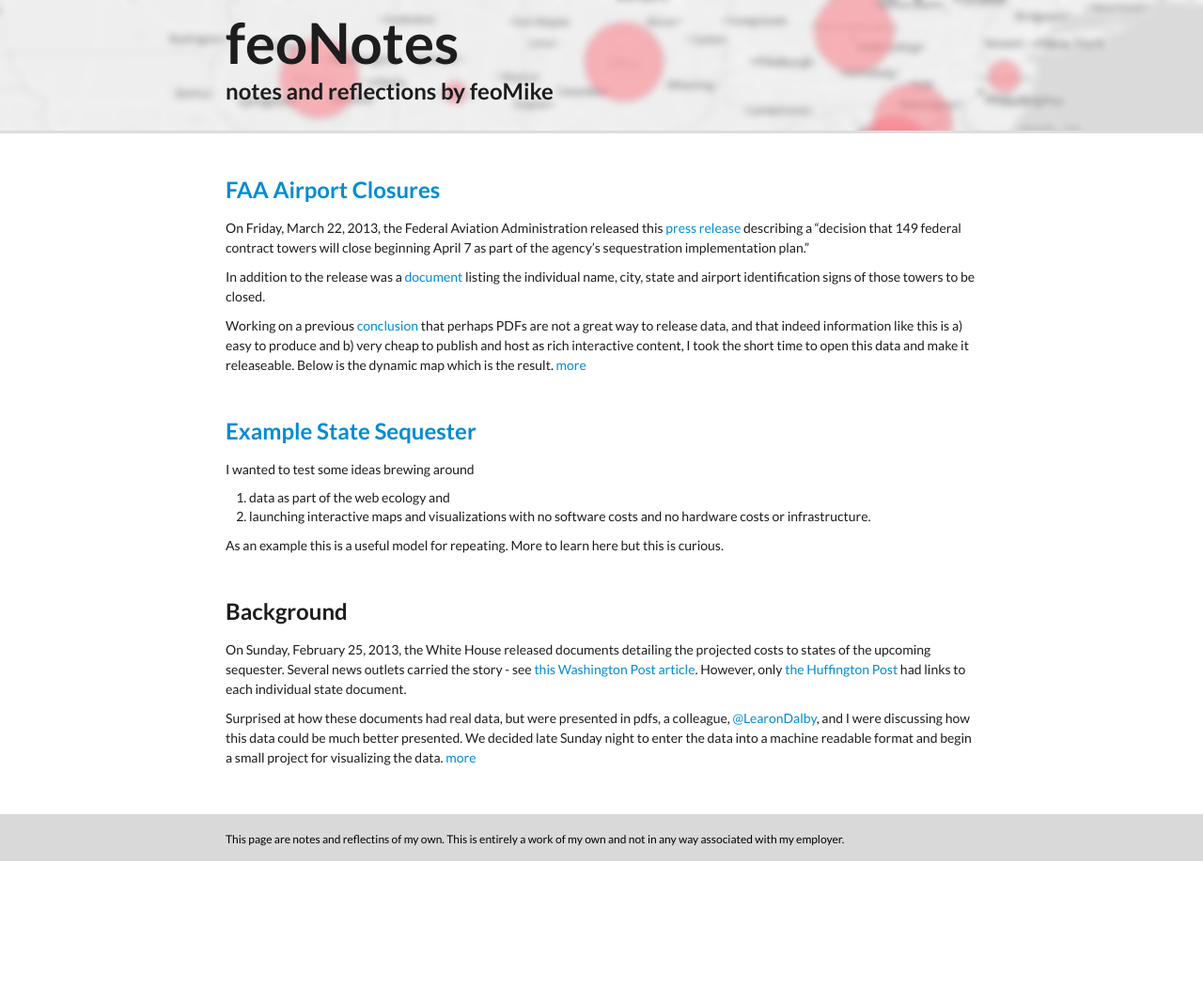
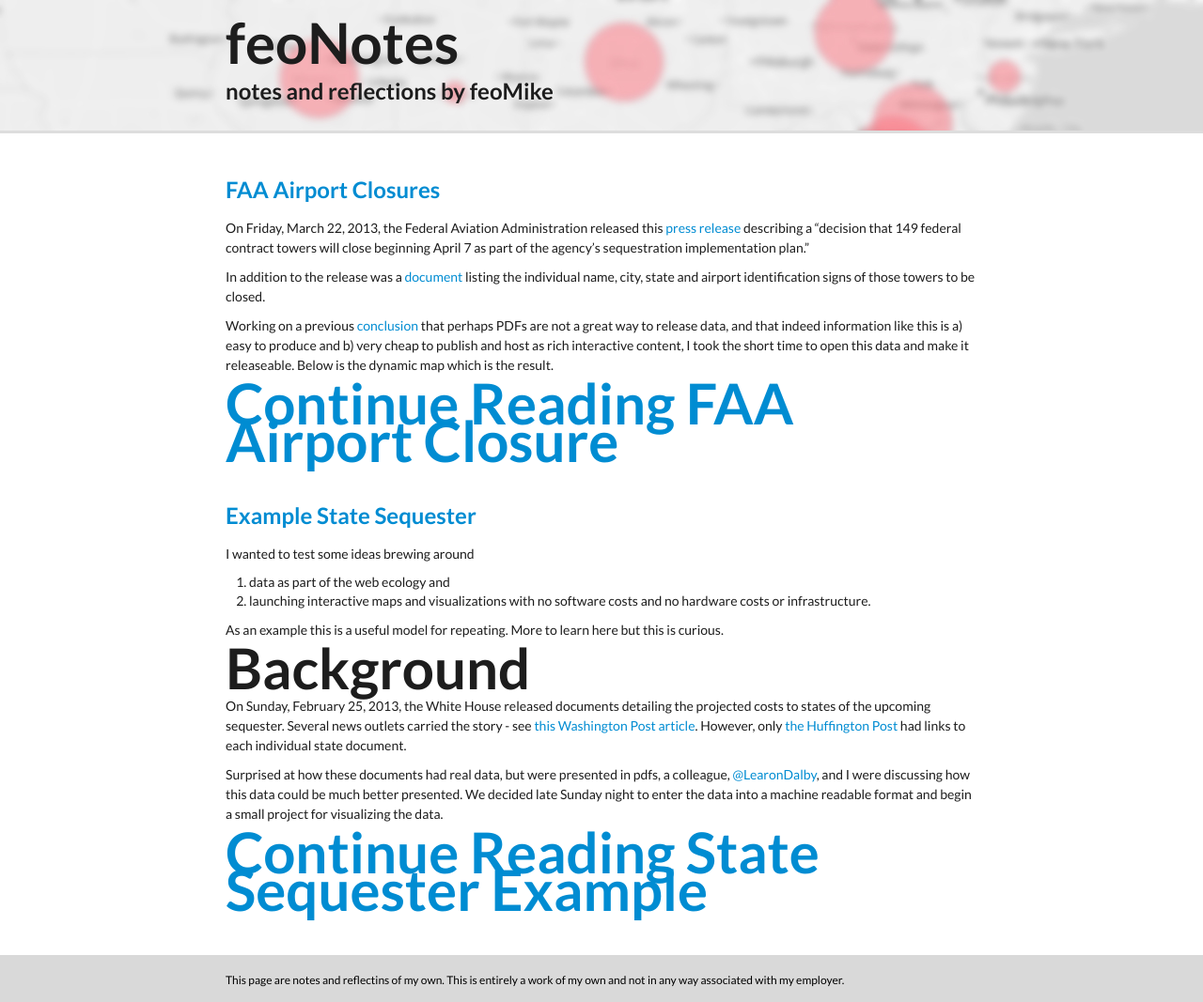
Before and after one commit to feomike/feomike.github.com, a Jekyll site: the page built from index.md, in a window 1280 px wide. Shown: the whole page at 94% size. Built offline with Jekyll 4.4.1, drawn with Linux system fonts in a browser that asks for light colours; Markdown is read by kramdown in place of the engine named in the settings; before the commit the page ends 917 px from its top, so only the background shows below that.

Commit message:
usability update

```diff
--- a/index.md
+++ b/index.md
@@ -11,7 +11,7 @@
 In addition to the release was a [document](http://www.faa.gov/news/media/fct_closed.pdf) listing the individual name, city, state and airport identification signs of those towers to be closed.
 
 Working on a previous [conclusion](http://feomike.github.com/posts/2013/state_seq) that perhaps PDFs are not a great way to release data, and that indeed information like this is a) easy to produce and b) very cheap to publish and host as rich interactive content, I took the short time to open this data and make it releaseable.  Below is the dynamic map which is the result.
-[more](http://feomike.github.com/posts/2013/faa_closure)
+#[Continue Reading FAA Airport Closure](http://feomike.github.com/posts/2013/faa_closure)
 
 
 ##[Example State Sequester](http://feomike.github.com/posts/2013/state_seq)
@@ -22,8 +22,8 @@
 
 As an example this is a useful model for repeating. More to learn here but this is curious.
 
-##Background
+#Background
 On Sunday, February 25, 2013, the White House released documents detailing the projected costs to states of the upcoming sequester. Several news outlets carried the story - see [this Washington Post article](http://www.washingtonpost.com/business/white-house-releases-state-by-state-breakdown-of-sequesters-effects/2013/02/24/caeb71a0-7ec0-11e2-a350-49866afab584_story.html). However, only [the Huffington Post](http://www.huffingtonpost.com/2013/02/24/sequester-states_n_2755181.html) had links to each individual state document.
 
 Surprised at how these documents had real data, but were presented in pdfs, a colleague, [@LearonDalby](https://twitter.com/LearonDalby), and I were discussing how this data could be much better presented. We decided late Sunday night to enter the data into a machine readable format and begin a small project for visualizing the data.
-[more](http://feomike.github.com/posts/2013/state_seq)
+#[Continue Reading State Sequester Example](http://feomike.github.com/posts/2013/state_seq)
```
